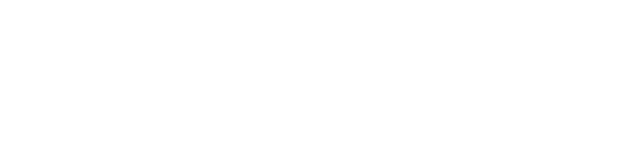
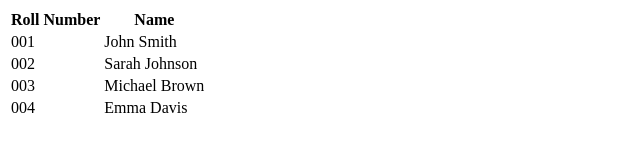
Before and after one commit to acciojob/basic-html-tables-zapshooter, a website: page main.html in a window 1280 px wide. Shown: the whole page, without its empty margins (0-640 px from the left). Drawn offline with Linux system fonts and the light colour scheme.

Commit message:
created a submission

```diff
--- a/main.html
+++ b/main.html
@@ -1,16 +1,36 @@
 <!DOCTYPE html>
-
-<html>
-
+<html lang="en">
 <head>
-	<link rel="stylesheet" href="styles.css">
+    <meta charset="UTF-8">
+    <meta name="viewport" content="width=device-width, initial-scale=1.0">
+    <title>Student Roll Numbers</title>
 </head>
-
 <body>
-	<!-- the entire body must be written by student -->
-    <script type="text/javascript" src="./script.js">
-</script>
-
+    <table>
+        <thead>
+            <tr>
+                <th>Roll Number</th>
+                <th>Name</th>
+            </tr>
+        </thead>
+        <tbody>
+            <tr>
+                <td>001</td>
+                <td>John Smith</td>
+            </tr>
+            <tr>
+                <td>002</td>
+                <td>Sarah Johnson</td>
+            </tr>
+            <tr>
+                <td>003</td>
+                <td>Michael Brown</td>
+            </tr>
+            <tr>
+                <td>004</td>
+                <td>Emma Davis</td>
+            </tr>
+        </tbody>
+    </table>
 </body>
-
 </html>
```
